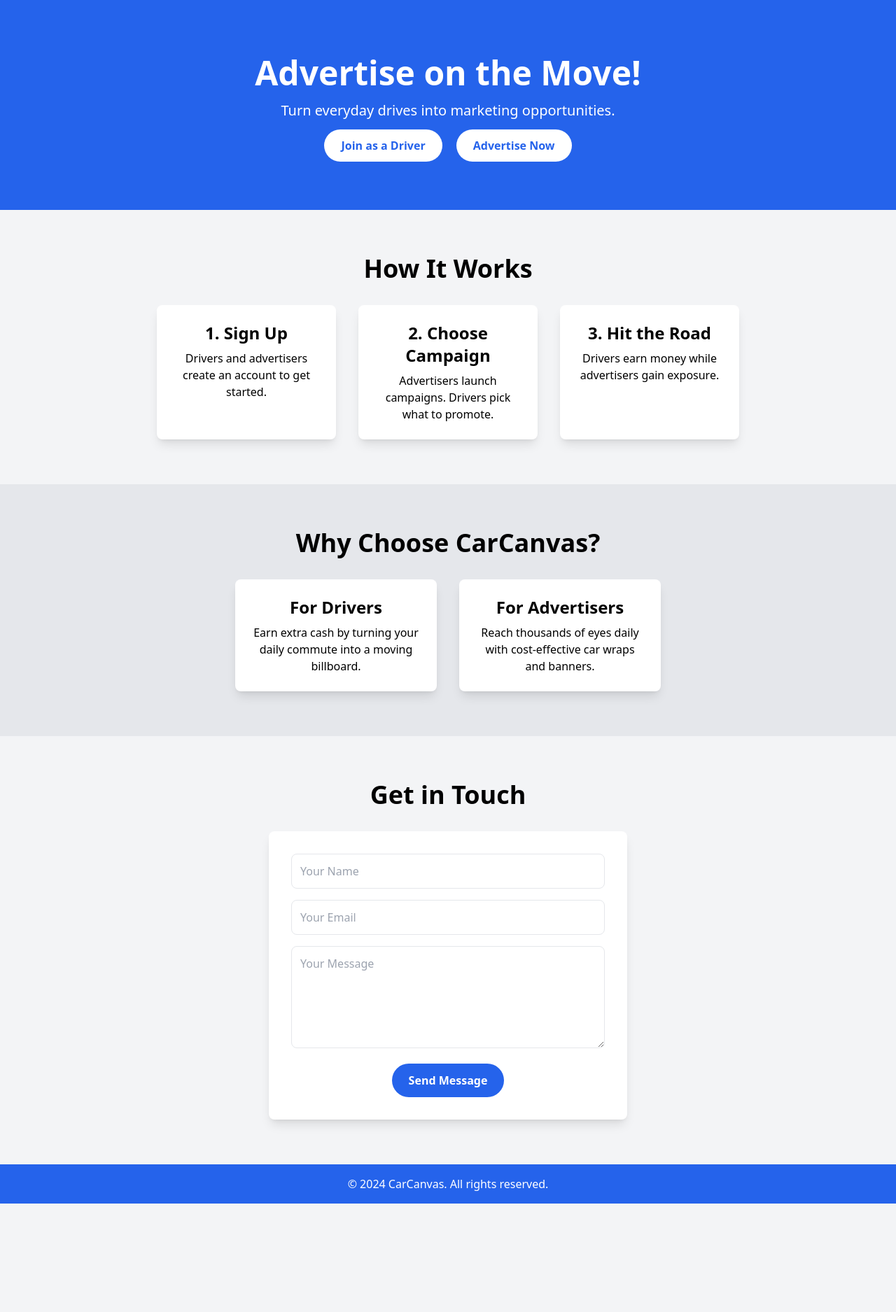
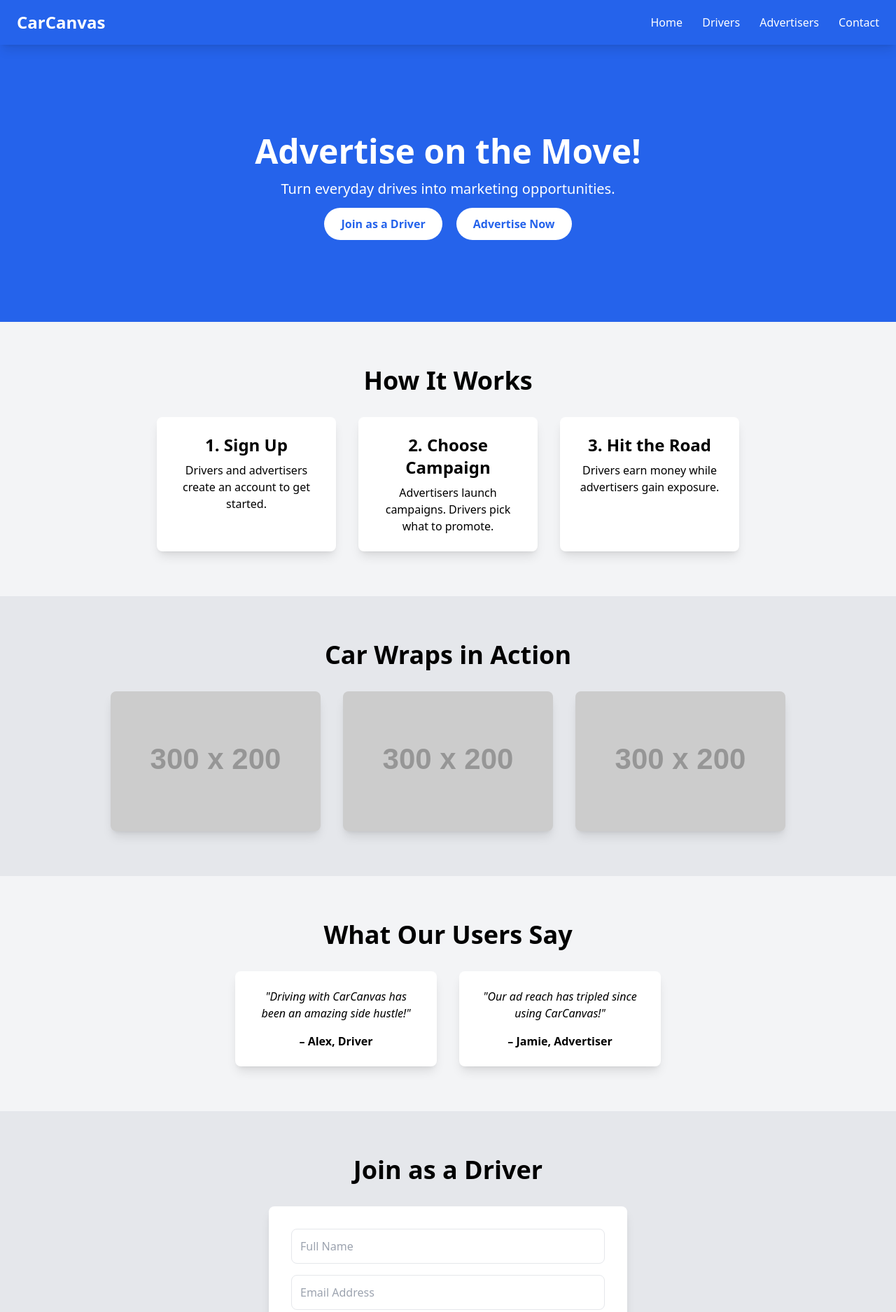
Before and after one commit to Poisonjet/carcanvas-website, a plain HTML site: page index.html in a window 1280 px wide. Shown: the top 1875 px of the page at 70% size. Before the commit the page ends 1720 px from the top, so only its background shows below. Drawn offline with nearby package versions, Linux system fonts and the light colour scheme; placeholder pictures from the web are drawn by us.

Commit message:
Updated site with new sections and images

```diff
--- a/index.html
+++ b/index.html
@@ -5,10 +5,28 @@
   <meta name="viewport" content="width=device-width, initial-scale=1.0">
   <title>CarCanvas | Advertise on the Move</title>
   <script src="https://cdn.tailwindcss.com"></script>
+  <style>
+    html {
+      scroll-behavior: smooth;
+    }
+  </style>
 </head>
 <body class="bg-gray-100 font-sans">
+  <!-- Navigation Bar -->
+  <nav class="bg-blue-600 text-white py-4 fixed w-full top-0 shadow-lg z-50">
+    <div class="container mx-auto flex justify-between items-center px-6">
+      <h1 class="text-2xl font-bold">CarCanvas</h1>
+      <div class="space-x-6">
+        <a href="#home" class="hover:text-gray-300">Home</a>
+        <a href="#drivers" class="hover:text-gray-300">Drivers</a>
+        <a href="#advertisers" class="hover:text-gray-300">Advertisers</a>
+        <a href="#contact" class="hover:text-gray-300">Contact</a>
+      </div>
+    </div>
+  </nav>
+
   <!-- Hero Section -->
-  <section class="bg-blue-600 text-white text-center py-20">
+  <section id="home" class="bg-blue-600 text-white text-center py-32 mt-16">
     <h1 class="text-5xl font-bold">Advertise on the Move!</h1>
     <p class="mt-4 text-xl">Turn everyday drives into marketing opportunities.</p>
     <div class="mt-6">
@@ -36,33 +54,76 @@
     </div>
   </section>
 
-  <!-- Benefits Section -->
+  <!-- Car Wrap Images -->
   <section class="bg-gray-200 py-16 text-center">
-    <h2 class="text-4xl font-bold mb-8">Why Choose CarCanvas?</h2>
+    <h2 class="text-4xl font-bold mb-8">Car Wraps in Action</h2>
+    <div class="flex flex-wrap justify-center gap-8">
+      <img src="https://via.placeholder.com/300x200" alt="Car Wrap 1" class="rounded-lg shadow-lg">
+      <img src="https://via.placeholder.com/300x200" alt="Car Wrap 2" class="rounded-lg shadow-lg">
+      <img src="https://via.placeholder.com/300x200" alt="Car Wrap 3" class="rounded-lg shadow-lg">
+    </div>
+  </section>
+
+  <!-- Testimonials -->
+  <section class="py-16 text-center">
+    <h2 class="text-4xl font-bold mb-8">What Our Users Say</h2>
     <div class="flex flex-wrap justify-center gap-8">
       <div class="w-72 bg-white p-6 rounded-lg shadow-lg">
-        <h3 class="text-2xl font-semibold mb-2">For Drivers</h3>
-        <p>Earn extra cash by turning your daily commute into a moving billboard.</p>
+        <p class="italic">"Driving with CarCanvas has been an amazing side hustle!"</p>
+        <h3 class="mt-4 font-semibold">– Alex, Driver</h3>
       </div>
       <div class="w-72 bg-white p-6 rounded-lg shadow-lg">
-        <h3 class="text-2xl font-semibold mb-2">For Advertisers</h3>
-        <p>Reach thousands of eyes daily with cost-effective car wraps and banners.</p>
+        <p class="italic">"Our ad reach has tripled since using CarCanvas!"</p>
+        <h3 class="mt-4 font-semibold">– Jamie, Advertiser</h3>
       </div>
     </div>
   </section>
 
-  <!-- Contact Form -->
-  <section class="py-16 text-center">
-    <h2 class="text-4xl font-bold mb-8">Get in Touch</h2>
+  <!-- Signup Forms -->
+  <section id="drivers" class="bg-gray-200 py-16 text-center">
+    <h2 class="text-4xl font-bold mb-8">Join as a Driver</h2>
     <form class="max-w-lg mx-auto bg-white p-8 rounded-lg shadow-lg">
       <div class="mb-4">
-        <input type="text" placeholder="Your Name" class="w-full p-3 border rounded-lg" required>
+        <input type="text" placeholder="Full Name" class="w-full p-3 border rounded-lg" required>
       </div>
       <div class="mb-4">
-        <input type="email" placeholder="Your Email" class="w-full p-3 border rounded-lg" required>
+        <input type="email" placeholder="Email Address" class="w-full p-3 border rounded-lg" required>
       </div>
       <div class="mb-4">
-        <textarea placeholder="Your Message" class="w-full p-3 border rounded-lg" rows="5" required></textarea>
+        <input type="text" placeholder="Car Model" class="w-full p-3 border rounded-lg" required>
+      </div>
+      <button type="submit" class="bg-blue-600 text-white px-6 py-3 rounded-full font-semibold">Sign Up</button>
+    </form>
+  </section>
+
+  <section id="advertisers" class="py-16 text-center">
+    <h2 class="text-4xl font-bold mb-8">Advertise With Us</h2>
+    <form class="max-w-lg mx-auto bg-white p-8 rounded-lg shadow-lg">
+      <div class="mb-4">
+        <input type="text" placeholder="Business Name" class="w-full p-3 border rounded-lg" required>
+      </div>
+      <div class="mb-4">
+        <input type="email" placeholder="Contact Email" class="w-full p-3 border rounded-lg" required>
+      </div>
+      <div class="mb-4">
+        <textarea placeholder="Campaign Details" class="w-full p-3 border rounded-lg" rows="4" required></textarea>
+      </div>
+      <button type="submit" class="bg-blue-600 text-white px-6 py-3 rounded-full font-semibold">Start Campaign</button>
+    </form>
+  </section>
+
+  <!-- Contact Form -->
+  <section id="contact" class="py-16 text-center">
+    <h2 class="text-4xl font-bold mb-8">Get in Touch</h2>
+    <form action="https://formspree.io/f/YOUR_FORM_ID" method="POST" class="max-w-lg mx-auto bg-white p-8 rounded-lg shadow-lg">
+      <div class="mb-4">
+        <input type="text" name="name" placeholder="Your Name" class="w-full p-3 border rounded-lg" required>
+      </div>
+      <div class="mb-4">
+        <input type="email" name="email" placeholder="Your Email" class="w-full p-3 border rounded-lg" required>
+      </div>
+      <div class="mb-4">
+        <textarea name="message" placeholder="Your Message" class="w-full p-3 border rounded-lg" rows="5" required></textarea>
       </div>
       <button type="submit" class="bg-blue-600 text-white px-6 py-3 rounded-full font-semibold">Send Message</button>
     </form>
```
